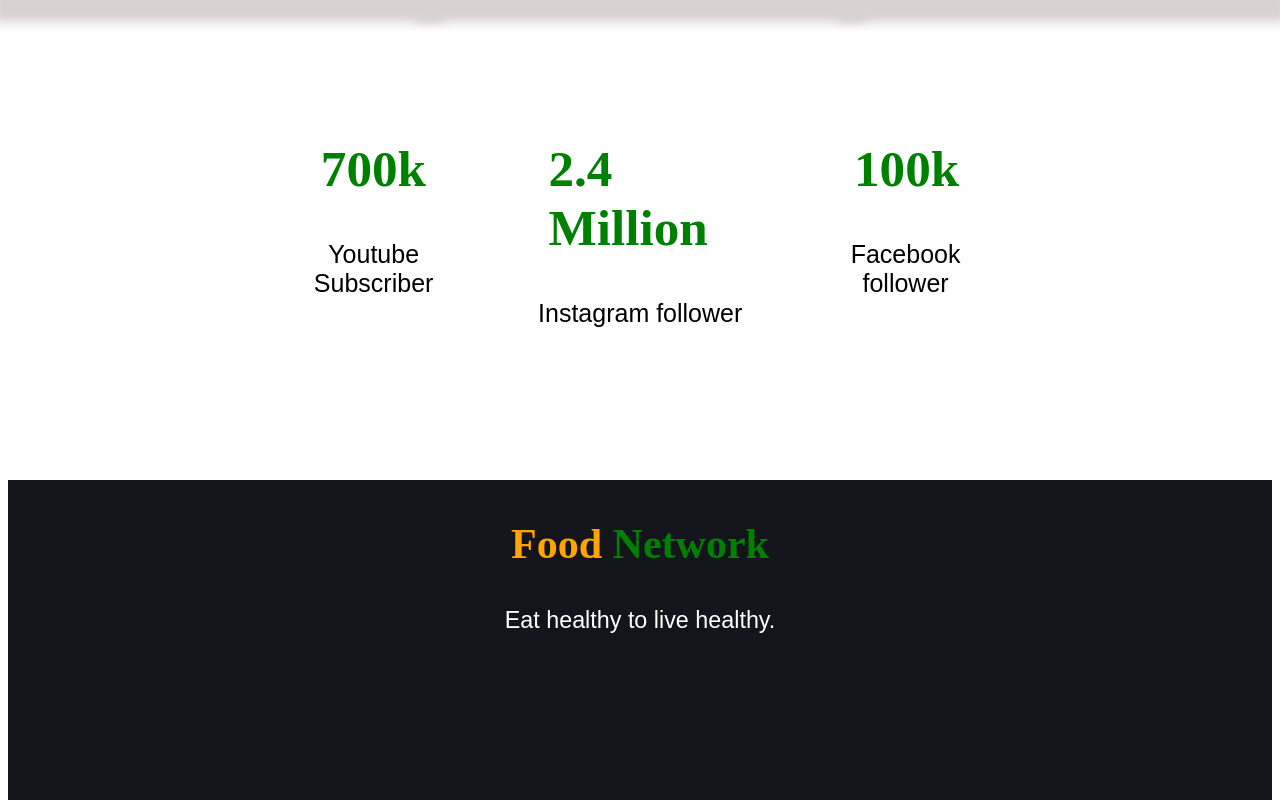
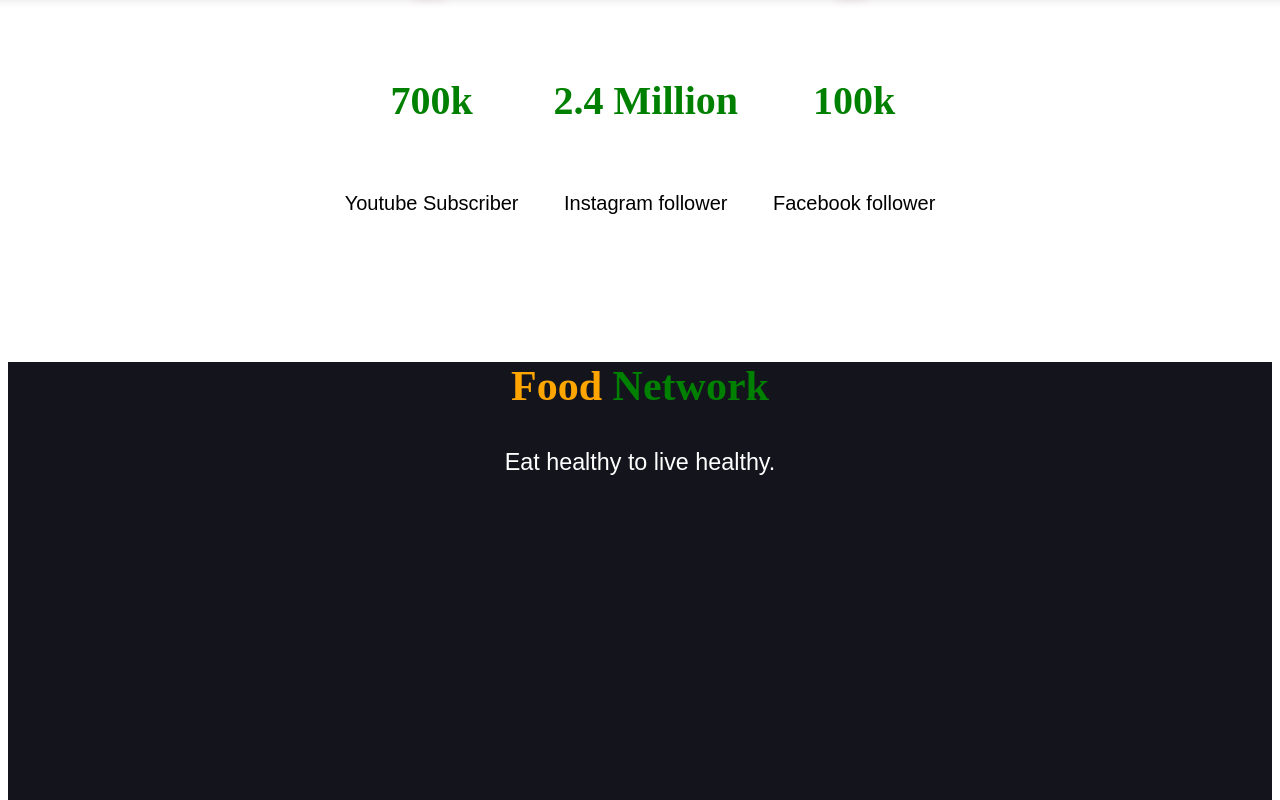
Before and after one commit to ayeshakhatuno2/food-network, a plain HTML site: page index.html in a window 1280 px wide. Shown: the part 2000-2800 px from the top of the page. Drawn offline with Linux system fonts and the light colour scheme.

Commit message:
final done

```diff
--- a/style.css
+++ b/style.css
@@ -55,9 +55,10 @@ section img{
     text-align: center;
     padding: 2px 10px 2px 10px;
     margin-top: 5%;
+    font-size:-5rem;
 }
 h1{
-    font-size: 60px;
+    font-size: 50px;
     color: green;
 
 }
@@ -81,34 +82,34 @@ h1{
 
 .service{
     display: flex;
-
-    margin-left:20% ;
-    margin-right: 20%;
-   margin-top: 5%;
+   justify-content: center;
 }
 .service h2{
-    padding: 0px 60px 0px 60px;
+    padding: 35px;
 
-    text-align:left;
-    font-size: 3.2rem;
+    text-align:center;
+    font-size: 2.5rem;
     font-family:font-family: 'Tajawal', sans-serif;
 
 }
 .service p{
-    padding: 0px 25px 0px 23px;
-    font-size: 25px;
+
+    font-size: 20px;
     text-align:center ;
 }
 .end{
     text-align: center;
     background-color:rgb(20, 20, 29);
     margin-top: 10%;
+    height: 800px;
+    width: 100%;
 
 }
 .end h2{
-   padding-top: 40px;
+   padding-top: 2px 20px 0px 20px;
 }
 .end p{
    color: white;
+   padding: 0px 20px 10px 20px;
 
 }
```
Also changed, not shown: index.html (+1 -1 lines).
